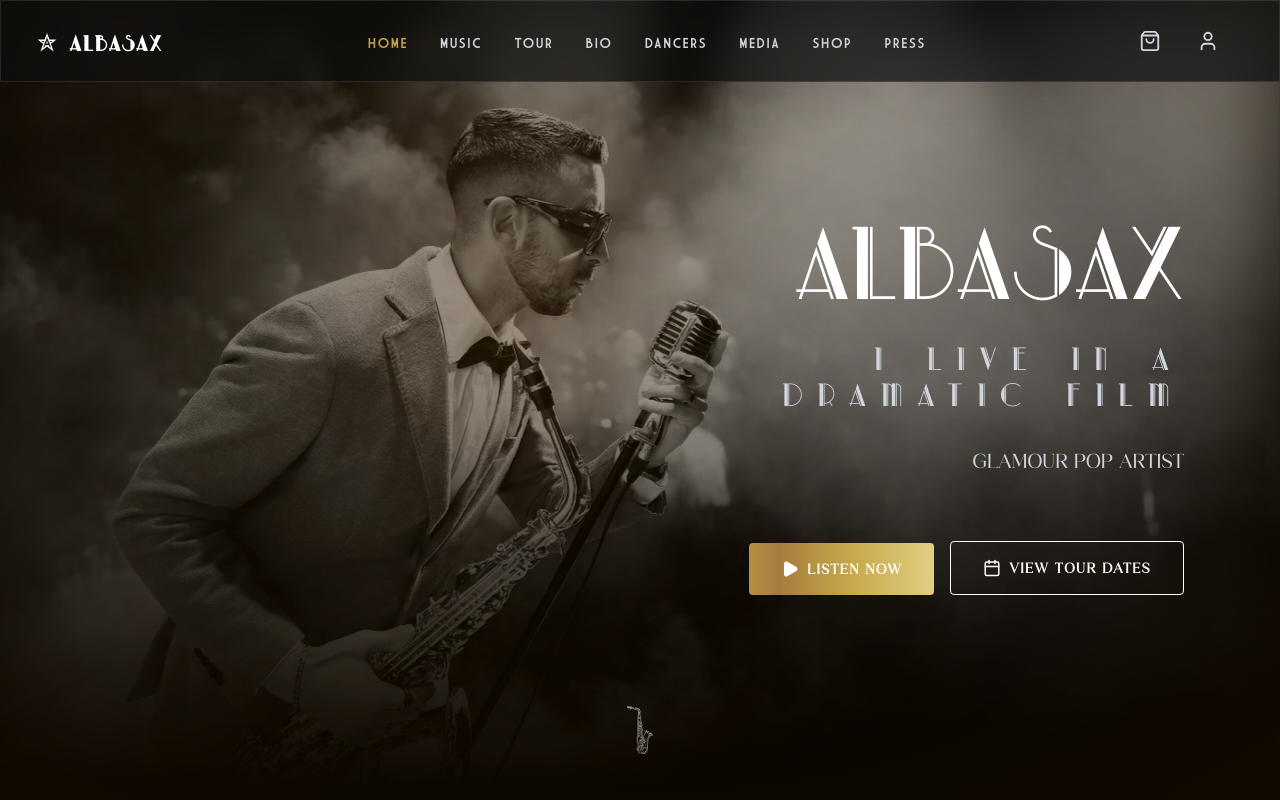
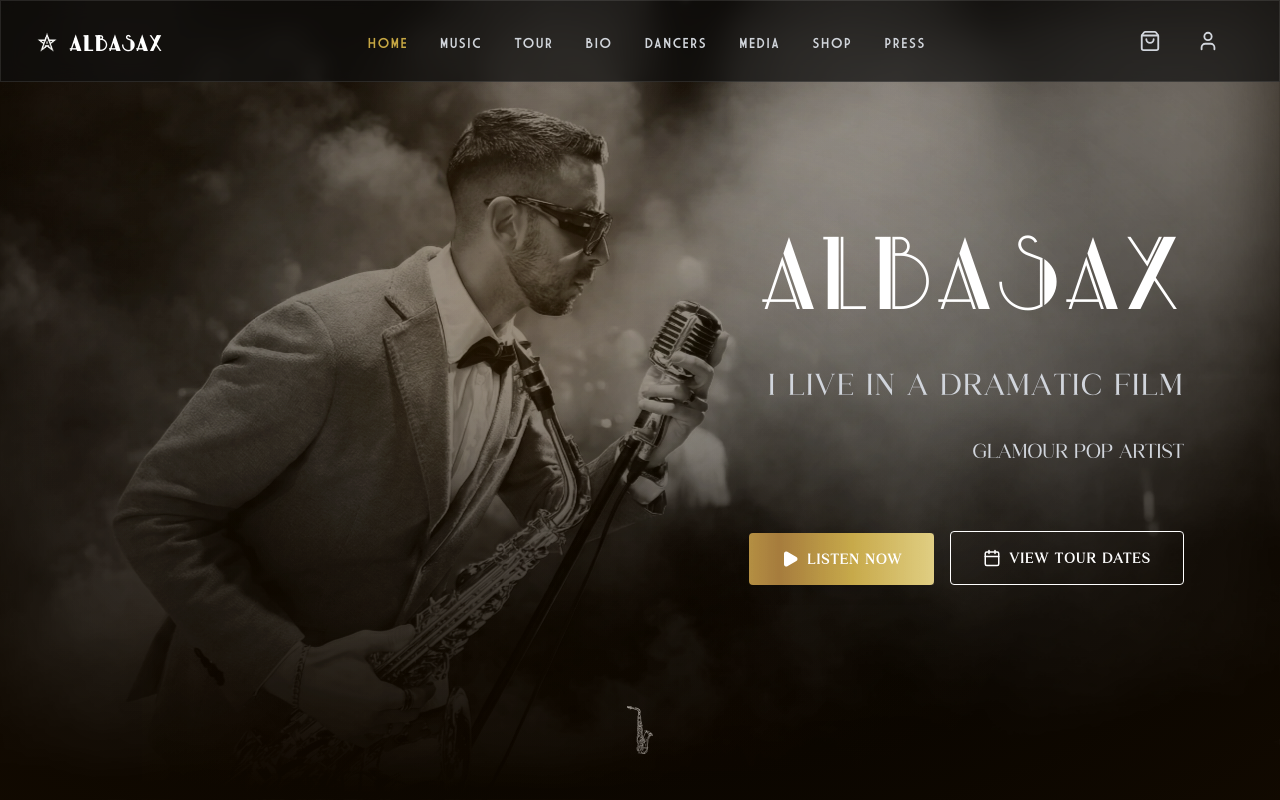
Before and after one commit to Filippo0311603/Albasax, a React (Vite) app: page /#/ in a window 1280 px wide. Shown: the top 800 px of the page. Built offline with nearby package versions, Linux system fonts and the light colour scheme; a web font is replaced by a local one.

Commit message:
Add cinematic typography with letter-by-letter reveal animation

```diff
--- /dev/null
+++ b/components/CinematicText.tsx
@@ -0,0 +1,60 @@
+import React, { useEffect, useState } from 'react';
+
+interface CinematicTextProps {
+  children: string;
+  className?: string;
+  letterDelay?: number; // millisecondi tra una lettera e l'altra
+  as?: 'h1' | 'h2' | 'h3' | 'h4' | 'h5' | 'h6' | 'p' | 'span';
+}
+
+const CinematicText: React.FC<CinematicTextProps> = ({
+  children,
+  className = '',
+  letterDelay = 80,
+  as: Component = 'h1'
+}) => {
+  const [visibleLetters, setVisibleLetters] = useState(0);
+  const [isHovering, setIsHovering] = useState(false);
+
+  useEffect(() => {
+    if (visibleLetters < children.length) {
+      const timer = setTimeout(() => {
+        setVisibleLetters(prev => prev + 1);
+      }, letterDelay);
+      return () => clearTimeout(timer);
+    }
+  }, [visibleLetters, children.length, letterDelay]);
+
+  const letters = children.split('');
+
+  return (
+    <Component
+      className={`${className} inline-block`}
+      onMouseEnter={() => setIsHovering(true)}
+      onMouseLeave={() => setIsHovering(false)}
+      style={{
+        letterSpacing: isHovering ? '0.15em' : '0.05em',
+        transition: 'letter-spacing 0.3s ease-out',
+      }}
+    >
+      {letters.map((letter, idx) => (
+        <span
+          key={idx}
+          style={{
+            display: 'inline-block',
+            opacity: idx < visibleLetters ? 1 : 0,
+            transform: idx < visibleLetters
+              ? 'translateY(0) rotateX(0deg)'
+              : 'translateY(10px) rotateX(90deg)',
+            transition: `all 0.5s cubic-bezier(0.34, 1.56, 0.64, 1) ${idx * 0.05}s`,
+            willChange: 'transform, opacity',
+          }}
+        >
+          {letter === ' ' ? '\u00A0' : letter}
+        </span>
+      ))}
+    </Component>
+  );
+};
+
+export default CinematicText;
--- a/sections/Hero.tsx
+++ b/sections/Hero.tsx
@@ -2,6 +2,7 @@
 import React from 'react';
 import { Link } from 'react-router-dom';
 import { Play, Calendar } from 'lucide-react';
+import CinematicText from '../components/CinematicText';
 
 const Hero: React.FC = () => {
   return (
@@ -36,10 +37,21 @@ const Hero: React.FC = () => {
 
       {/* Content */}
       <div className="relative z-10 text-right px-6 sm:px-16 md:px-24 max-w-5xl space-y-8 animate-in fade-in slide-in-from-bottom-8 duration-1000 w-full flex flex-col justify-center h-full pt-20 sm:pt-0">
-        <h1 className="text-5xl sm:text-6xl md:text-8xl font-serif text-white leading-tight">
-          Albasax <br />
-          <span className="block mt-4 text-xs sm:text-xl md:text-3xl font-light tracking-[0.2em] sm:tracking-[0.5em] uppercase text-gray-300">I Live In A <br /> Dramatic Film</span>
-        </h1>
+        <CinematicText
+          as="h1"
+          className="text-5xl sm:text-6xl md:text-8xl font-serif text-white leading-tight"
+          letterDelay={60}
+        >
+          Albasax
+        </CinematicText>
+
+        <CinematicText
+          as="span"
+          className="block text-xs sm:text-xl md:text-3xl font-light tracking-[0.2em] sm:tracking-[0.5em] uppercase text-gray-300"
+          letterDelay={50}
+        >
+          I Live In A Dramatic Film
+        </CinematicText>
 
         <p className="text-base sm:text-lg md:text-xl text-gray-300 max-w-2xl font-light leading-relaxed ml-auto">
           GLAMOUR POP ARTIST<br />
```
